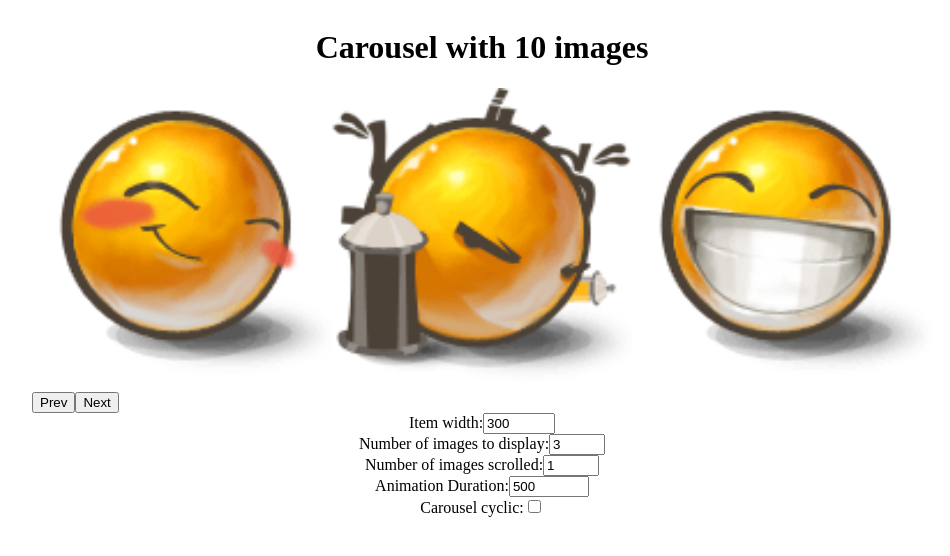
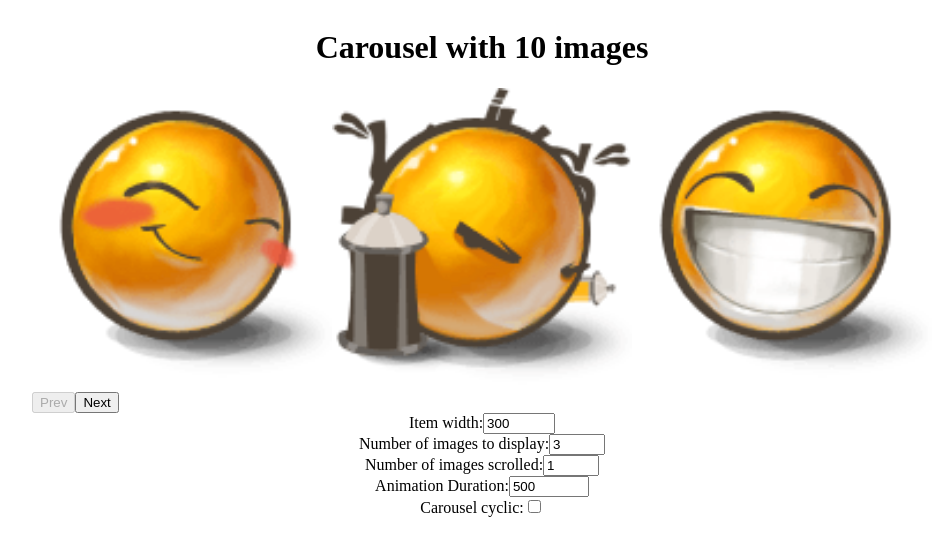
Before and after one commit to mate-academy/react_carousel, a React (Create React App) app: page / in a window 1280 px wide. Shown: the top 556 px of the page, without its empty margins (158-1108 px from the left). Built offline with nearby package versions, Linux system fonts and the light colour scheme; the HTML template or start-up script is replaced by a standard one.

Commit message:
solution

```diff
--- a/src/components/Carousel.tsx
+++ b/src/components/Carousel.tsx
@@ -3,12 +3,12 @@ import React, { useState } from 'react';
 import './Carousel.scss';
 
 interface Props {
-  images: string[]; // массив URL-адресов изображений
-  itemWidth: number; // ширина каждого элемента карусели, значение по умолчанию будет установлено позже
-  frameSize: number; // количество изображений, отображаемых одновременно
-  step: number; // количество изображений, прокручиваемых за один клик
+  images: string[];
+  itemWidth: number;
+  frameSize: number;
+  step: number;
   animationDuration: number;
-  infinite: boolean; // бесконечная карусель
+  infinite: boolean;
 }
 
 const Carousel: React.FC<Props> = ({
@@ -19,58 +19,62 @@ const Carousel: React.FC<Props> = ({
   animationDuration = 300,
   infinite = false,
 }) => {
-  const [currentIndex, setCurrentIndex] = useState<number>(0);
-  const carouselWidth = itemWidth * frameSize;
+  const [x, setX] = useState(0);
+  const maxIndex = -(images.length - frameSize);
 
-  const carouselStyle = {
-    width: `${carouselWidth}px`,
-    overflow: 'hidden',
+   // button "Next"
+  const handleNext = () => {
+    const currentIndex = Math.max(x - step, maxIndex);
+
+    setX(infinite && currentIndex === maxIndex ? 0 : currentIndex);
   };
 
-  const handleNext = () => {
-    setCurrentIndex((currentI) => Math.min(currentI + step,
-      images.length - frameSize));
+  // button "Prev"
+  const handlePrev = () => {
+    const currentIndex = Math.min(x + step, 0);
+
+    setX(infinite && currentIndex === 0 ? maxIndex : currentIndex);
   };
 
-  const handlePrev = () => {
-    setCurrentIndex((currentI) => Math.max(currentI - step, 0));
-  };
-
-  let visibleImages;
-
-  if (infinite) {
-    visibleImages = [
-      ...images.slice(-step),
-      ...images,
-      ...images.slice(0, step),
-    ];
-  } else {
-    visibleImages = images;
-  }
-
   return (
-    <div className="Carousel" style={carouselStyle}>
-      <ul
-        className="Carousel__list"
-        style={{
-          transform: `translateX(-${
-            (currentIndex + (infinite ? step : 0)) * itemWidth
-          }px)`,
-          transition: `transform ${animationDuration}ms ease-out`,
-        }}
-      >
-        {visibleImages.map((img) => (
-          <li key={img} style={{ width: `${itemWidth}px` }}>
-            <img src={img} alt="Carousel item" style={{ width: '100%' }} />
+    <div
+      className="Carousel"
+      style={{
+        width: `${frameSize * itemWidth}px`,
+      }}
+    >
+      <ul className="Carousel__list">
+        {images.map((image, index) => (
+          <li
+            key={image}
+            className="Carousel__item"
+            style={{
+              transform: `translateX(${x * itemWidth}px)`,
+              transition: `${animationDuration}ms`,
+            }}
+          >
+            <img
+              width={itemWidth}
+              src={image}
+              alt={`${index + 1}`}
+            />
           </li>
         ))}
       </ul>
 
-      <button type="button" onClick={handlePrev}>
+      <button
+        type="button"
+        onClick={handlePrev}
+        disabled={!infinite && x === 0}
+      >
         Prev
       </button>
 
-      <button type="button" onClick={handleNext}>
+      <button type="button"
+        onClick={handleNext}
+        disabled={!infinite && x === maxIndex}
+        data-cy="next"
+      >
         Next
       </button>
     </div>
```
